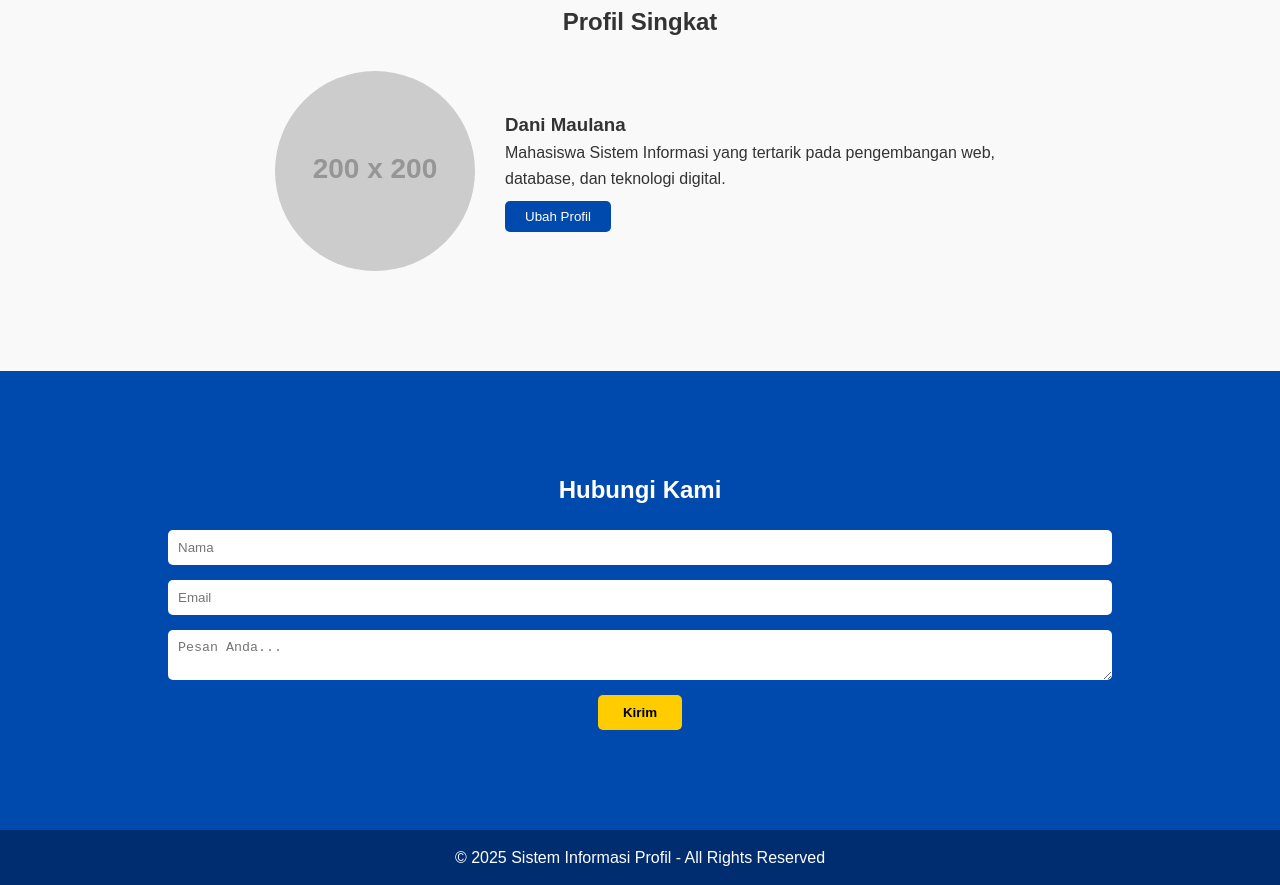
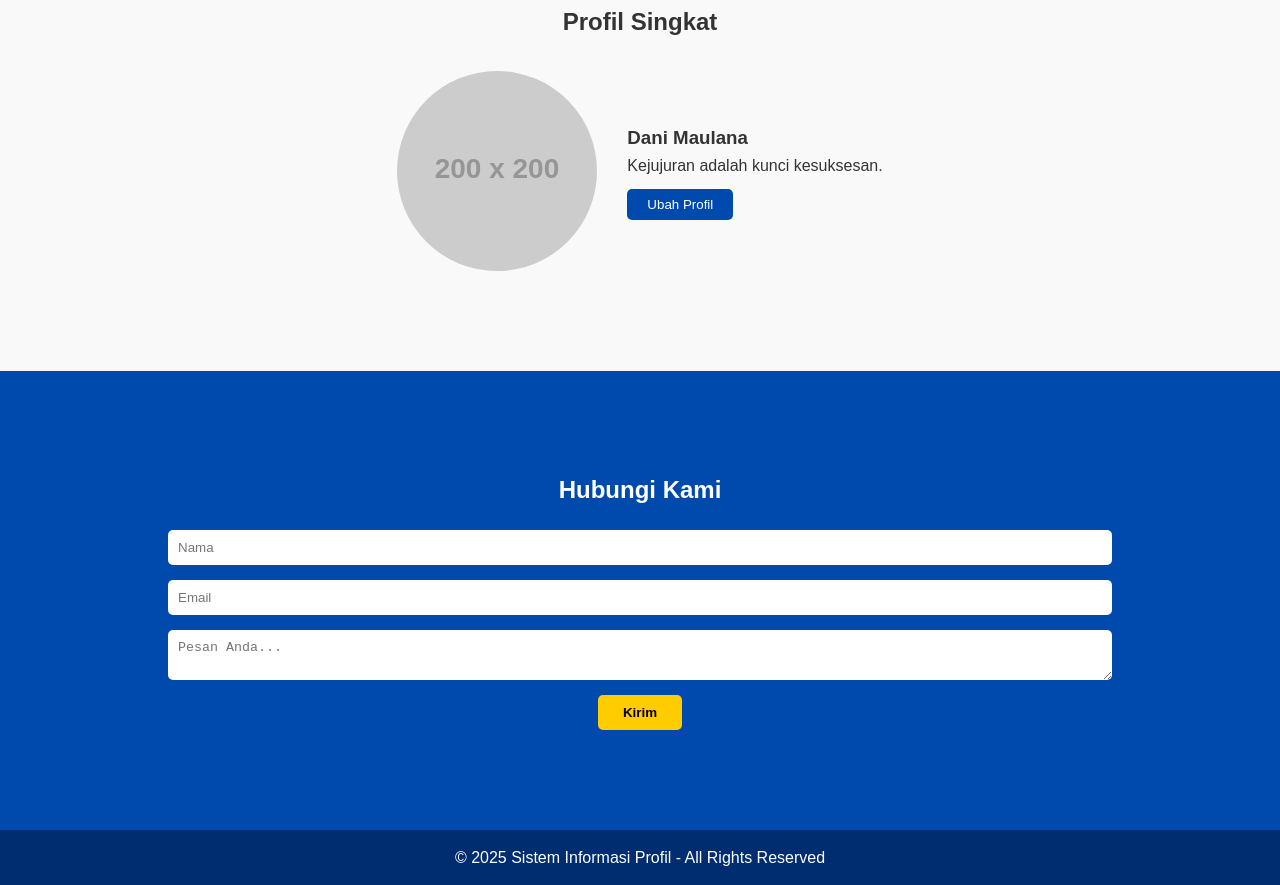
Before and after one commit to danienginee16/danienginee.github.io, a plain HTML site: page index.html in a window 1280 px wide. Shown: the part 897-1782 px from the top of the page. Drawn offline with Linux system fonts and the light colour scheme; placeholder pictures from the web are drawn by us.

Commit message:
Update index.html

```diff
--- a/index.html
+++ b/index.html
@@ -218,7 +218,7 @@
       <div class="profil-info">
         <h3 id="nama">Dani Maulana</h3>
         <p id="deskripsi">
-          Mahasiswa Sistem Informasi yang tertarik pada pengembangan web, database, dan teknologi digital.
+          Kejujuran adalah kunci kesuksesan.
         </p>
         <button onclick="ubahProfil()">Ubah Profil</button>
       </div>
```
